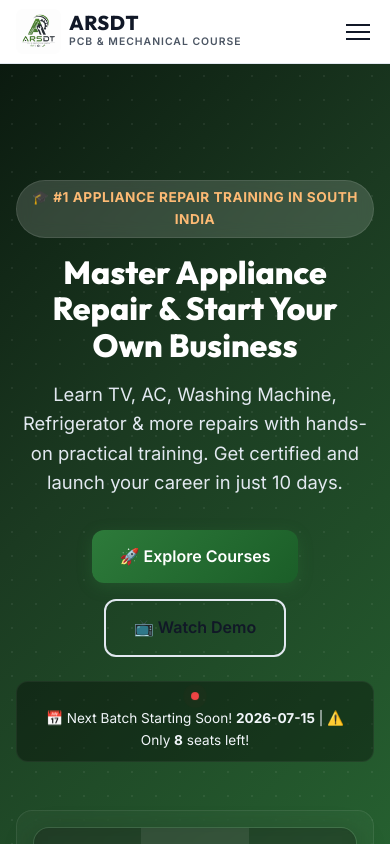
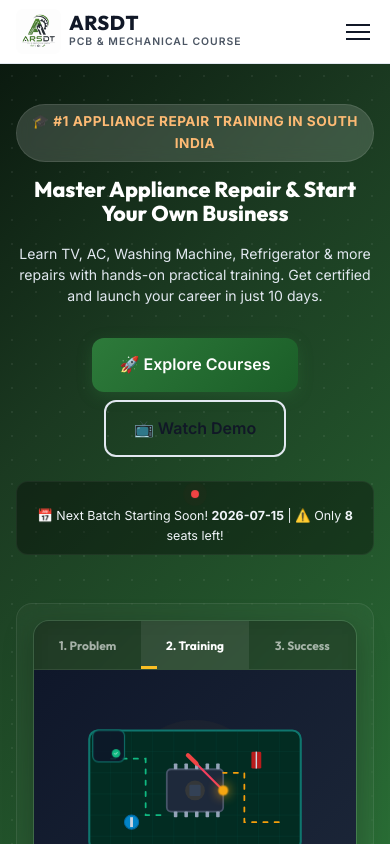
Before and after one commit to Guru875/arsdt_website, a Next.js app: page / in a window 390 px wide. Shown: the top 844 px of the page. Built offline with nearby package versions, Linux system fonts and the light colour scheme.

Commit message:
Update page.module.css

```diff
--- a/src/app/page.module.css
+++ b/src/app/page.module.css
@@ -55,6 +55,9 @@
   font-family: var(--font-heading);
   font-weight: 800;
   line-height: 1.15;
+  overflow-wrap: break-word;
+  word-break: break-word;
+  hyphens: auto;
 }
 
 .heroSubtitle {
@@ -62,6 +65,8 @@
   font-size: 1.15rem;
   margin-bottom: var(--space-xl);
   line-height: 1.6;
+  overflow-wrap: break-word;
+  word-break: break-word;
 }
 
 .heroActions {
@@ -577,6 +582,18 @@
 }
 
 @media (max-width: 768px) {
+  .hero {
+    padding: calc(var(--space-2xl) + 10px) 0 var(--space-2xl);
+  }
+
+  .heroTitle {
+    font-size: clamp(1.5rem, 6vw, 2.2rem);
+  }
+
+  .heroSubtitle {
+    font-size: 0.95rem;
+  }
+
   .statsGrid {
     grid-template-columns: repeat(2, 1fr);
     gap: var(--space-md);
@@ -590,4 +607,28 @@
     padding: 8px 18px;
     font-size: 0.85rem;
   }
+
+  .batchUrgency {
+    font-size: 0.78rem;
+    padding: 8px 12px;
+  }
 }
+
+@media (max-width: 480px) {
+  .hero {
+    padding: calc(var(--space-xl) + 8px) 0 var(--space-xl);
+  }
+
+  .heroTitle {
+    font-size: clamp(1.3rem, 5.5vw, 1.8rem);
+  }
+
+  .heroSubtitle {
+    font-size: 0.88rem;
+    line-height: 1.5;
+  }
+
+  .heroActions {
+    gap: var(--space-sm);
+  }
+}
```
